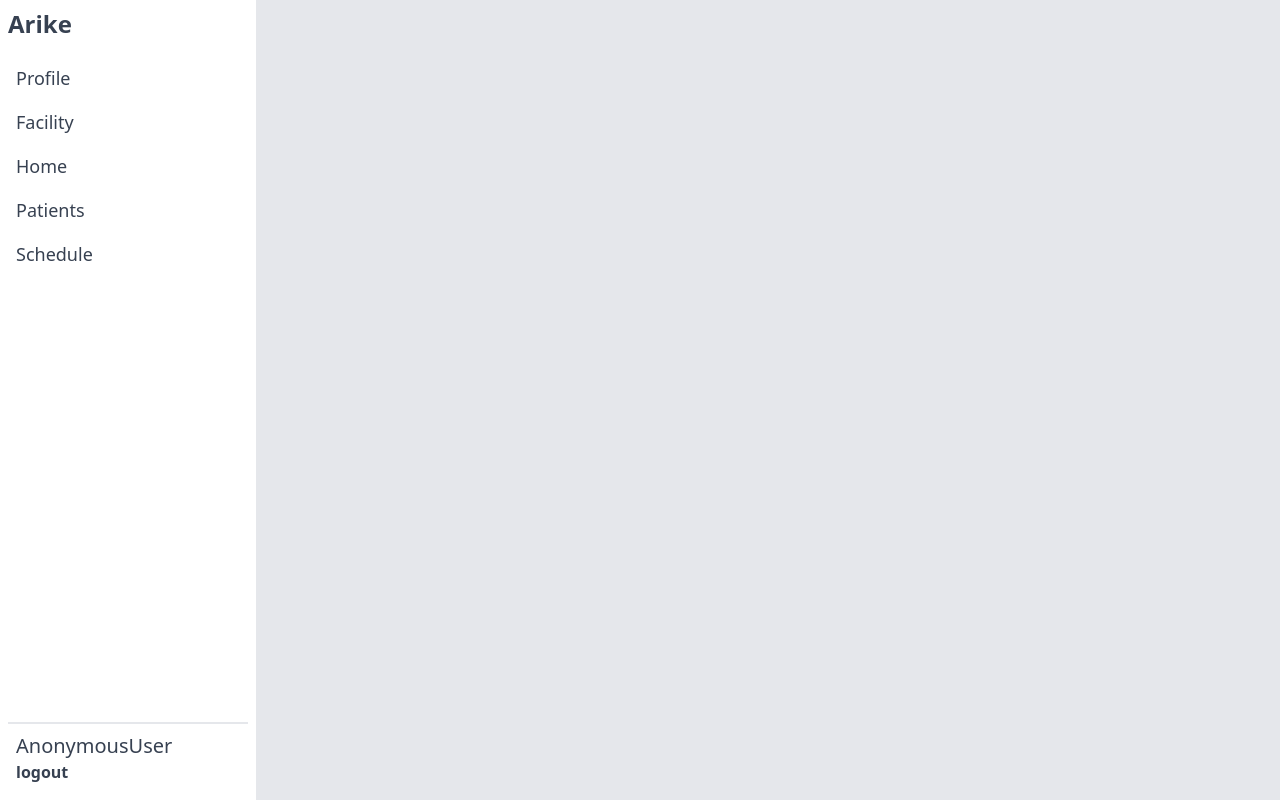
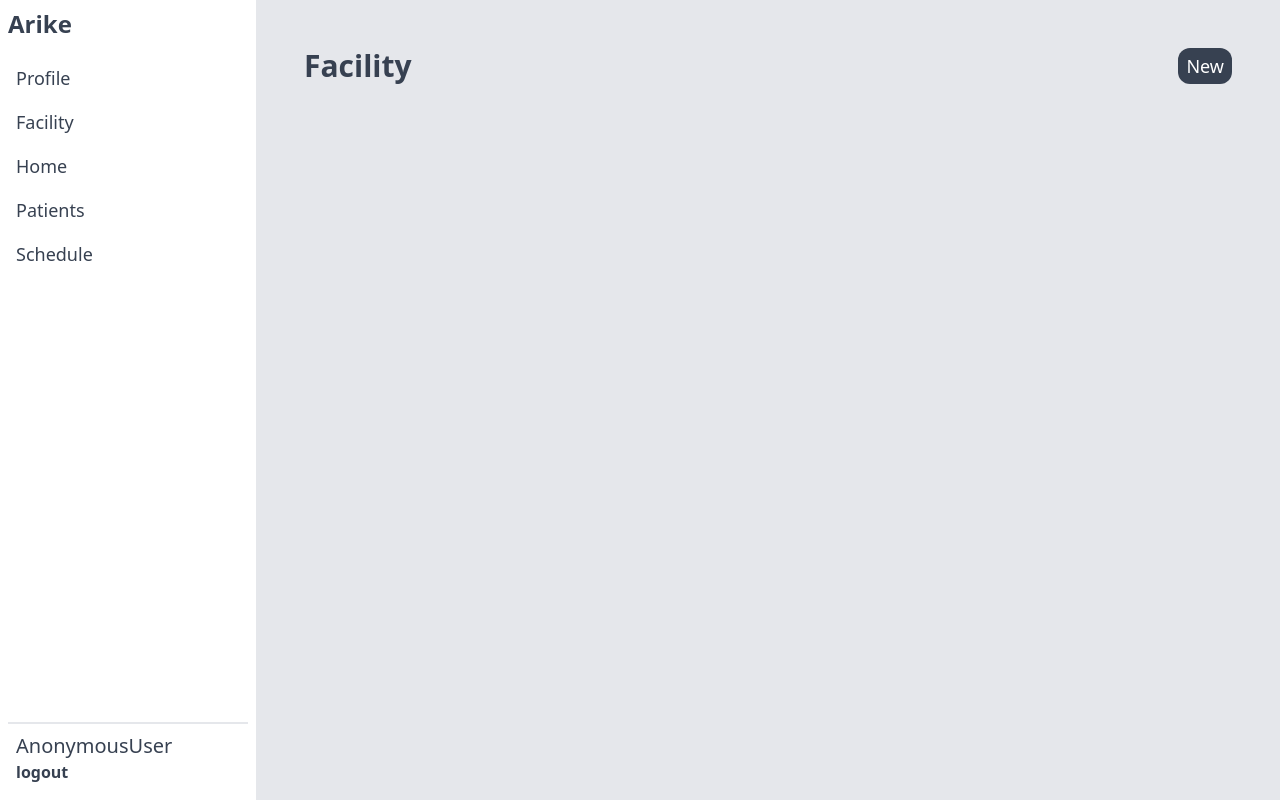
Before and after one commit to iamsdas/arike, a Django app: template arike/templates/facilities/list.html in a window 1280 px wide. Run offline with Django 3.2, Linux system fonts and the light colour scheme; the template is opened without the code that fills it, so the values that code supplies are empty; parts of the project's set-up code (start-up, migrations or seed data) failed here and were passed over; some libraries are stand-ins or nearby versions.

Commit message:
add facilities list and detail view

```diff
--- a/arike/facilities/urls.py
+++ b/arike/facilities/urls.py
@@ -1,8 +1,14 @@
 from django.urls import path
 
-from arike.facilities.views import FacilityCreateView
+from arike.facilities.views import (
+    FacilityCreateView,
+    GenericFacilityListVeiw,
+    GenericFacilityDetailView,
+)
 
 app_name = "facilities"
 urlpatterns = [
+    path("list/", view=GenericFacilityListVeiw.as_view(), name="list"),
     path("create/", view=FacilityCreateView.as_view(), name="create"),
+    path("<pk>/", view=GenericFacilityDetailView.as_view()),
 ]
--- a/arike/templates/base_dashboard.html
+++ b/arike/templates/base_dashboard.html
@@ -9,7 +9,9 @@
         <a class="block hover:font-bold" href="{% url 'users:redirect' %}"
           >Profile</a
         >
-        <a class="block hover:font-bold" href="/">Facility</a>
+        <a class="block hover:font-bold" href="{% url 'facilities:list' %}"
+          >Facility</a
+        >
         <a class="block hover:font-bold" href="/">Home</a>
         <a class="block hover:font-bold" href="/">Patients</a>
         <a class="block hover:font-bold" href="/">Schedule</a>
--- a/arike/templates/facilities/list.html
+++ b/arike/templates/facilities/list.html
@@ -1,6 +1,31 @@
-{% extends "base_dashboard.html" %}
-{% block inner %}
-{% for facility in facilities %}
-    {{facility.name}}
-{% endfor %}
+{% extends "base_dashboard.html" %} {% block inner %}
+<div class="flex justify-between items-center pb-3">
+  <div class="font-extrabold text-3xl text-gray-700">Facility</div>
+  <a
+    href="{% url 'facilities:create' %}"
+    class="py-1 px-2 text-white bg-gray-700 rounded-xl text-lg"
+    >New</a
+  >
+</div>
+<div class="grid grid-cols-1 sm:grid-cols-2 gap-10">
+  {% for facility in facilities %}
+  <div class="p-4 bg-white rounded-xl text-gray-700">
+    <div class="flex justify-between">
+      <div class="text-lg font-bold">{{facility.name}}</div>
+      <div class="text-xs p-2 bg-gray-300 rounded-2xl">{{facility.kind}}</div>
+    </div>
+    <div class="py-2">{{facility.address}}</div>
+    <div
+      class="border-t-2 border-gray-300 flex justify-between items-center pt-1"
+    >
+      <div class="font-semibold">+91 {{facility.phone}}</div>
+      <a
+        href="/facility/{{facility.id}}"
+        class="py-1 px-2 border-2 border-gray-700 rounded-lg block hover:text-gray-700"
+        >View</a
+      >
+    </div>
+  </div>
+  {% endfor %}
+</div>
 {% endblock %}
```
Also changed, not shown: arike/facilities/views.py (+9 -2 lines), arike/templates/facilities/detail.html (added, +10 -0 lines).
